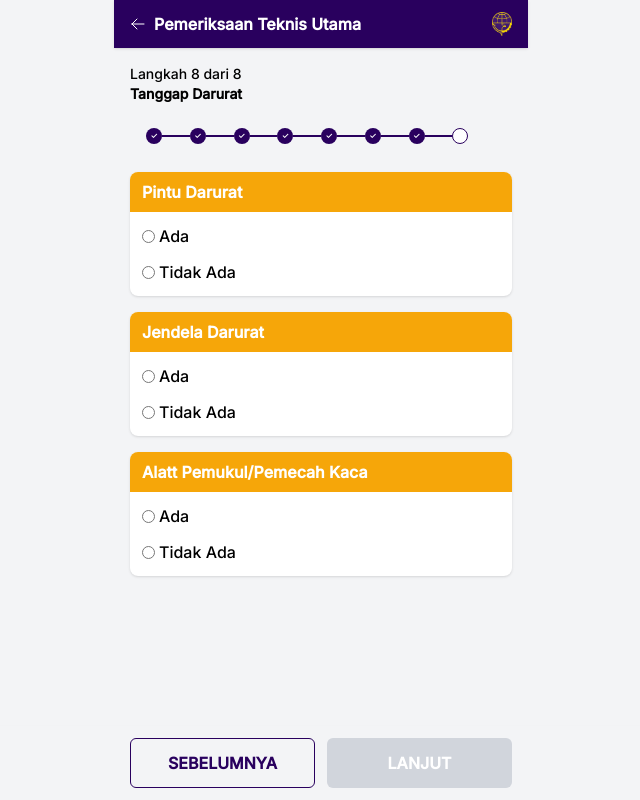
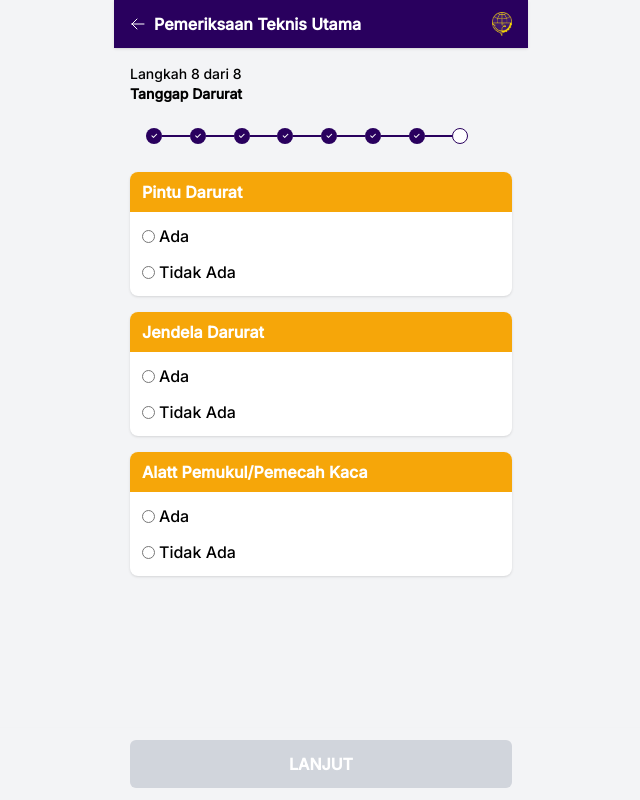
Before and after one commit to farhanangga/ramcek-nasional, a Next.js app: page /pemeriksaan/pemeriksaanTeknis/8-tanggapDarurat in a window 1280 px wide. Shown: the whole page, without its empty margins (319-959 px from the left). Built offline with nearby package versions, Linux system fonts and the light colour scheme.

Commit message:
ADD NOTIFICATION PT 8

```diff
--- a/src/app/pemeriksaan/pemeriksaanTeknis/8-tanggapDarurat/page.tsx
+++ b/src/app/pemeriksaan/pemeriksaanTeknis/8-tanggapDarurat/page.tsx
@@ -110,7 +110,7 @@ const handleTextChange = (qId: string, value: string) => {
   }));
 };
 
-
+  const [showModal, setShowModal] = useState(false); // 🔥 state untuk modal
   const semuaTerisi = questions.every((q) => answers[q.id]?.status);
 
   return (
@@ -291,26 +291,44 @@ const handleTextChange = (qId: string, value: string) => {
           ))}
         </div>
 
-        {/* Tombol bawah */}
+        {/* Tombol lanjut */}
         <div className="fixed bottom-0 left-0 w-full bg-gray-100 shadow-lg">
-          <div className="max-w-[414px] mx-auto px-4 py-3 flex gap-3">
-            <button
-              onClick={() => router.push("/pemeriksaan/pemeriksaanTeknis/7-penghapusKaca")}
-              className="w-1/2 py-3 font-bold text-[#29005E] border border-[#29005E] rounded-md"
-            >
-              SEBELUMNYA
-            </button>
+          <div className="max-w-[414px] mx-auto px-4 py-3">
             <button
               disabled={!semuaTerisi}
-              onClick={() => router.push("/pemeriksaan/pemeriksaanTeknis/6-pengukurKecepatan")}
-              className={`w-1/2 py-3 font-bold text-white rounded-md transition
-                ${semuaTerisi ? "bg-[#29005E]" : "bg-gray-300 cursor-not-allowed"}`}
+              onClick={() => setShowModal(true)} // 🔥 tampilkan modal
+              className={`w-full py-3 font-bold text-white rounded-md transition ${
+                semuaTerisi ? "bg-[#29005E]" : "bg-gray-300 cursor-not-allowed"
+              }`}
             >
               LANJUT
             </button>
           </div>
         </div>
 
+        {/* Modal notifikasi */}
+        {showModal && (
+          <div className="fixed inset-0 bg-black/20 flex items-center justify-center z-50">
+            <div className="bg-white rounded-xl p-6 text-center w-80">
+              <div className="flex justify-center mb-4">
+                <div className="w-16 h-16 flex items-center justify-center rounded-full bg-red-200">
+                  <span className="text-red-700 text-4xl">✔</span>
+                </div>
+              </div>
+              <h2 className="text-lg font-bold mb-2 text-black">Pemeriksaan Administrasi Berhasil</h2>
+              <p className="text-gray-600 text-sm mb-4">
+                Langkah berikutnya, lakukan Pemeriksaan Teknis Utama
+              </p>
+              <button
+                onClick={() => router.push("/pemeriksaan/pemeriksaanTeknis/1-sistemPenerangan")}
+                className="w-full py-2 bg-[#29005E] text-white font-bold rounded-md"
+              >
+                LANJUTKAN
+              </button>
+            </div>
+          </div>
+        )}
+
       </div>
     </div>
   );
```
